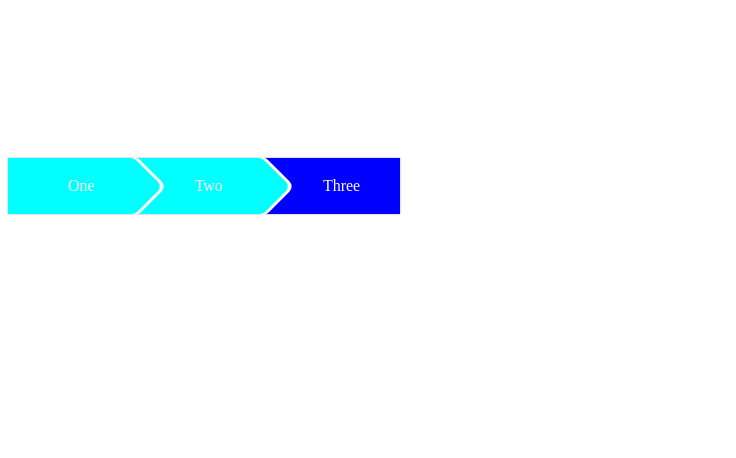
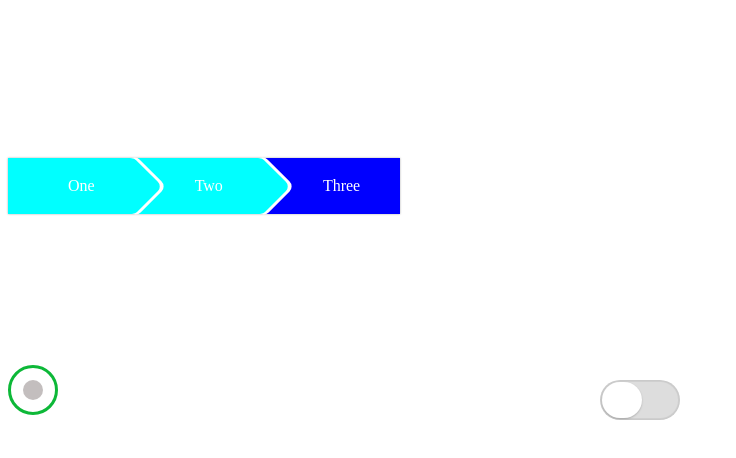
Before and after one commit to vanyalarin/FE14, a plain HTML site: page HTML/task4/index.html in a window 1280 px wide. Shown: the whole page, without its empty margins (0-736 px from the left). Drawn offline with Linux system fonts and the light colour scheme.

Commit message:
task4 second and third tasks

```diff
--- a/HTML/task4/index.html
+++ b/HTML/task4/index.html
@@ -17,7 +17,19 @@
   <!-- _________________________________FIRST-TASK________________________________________-->
 
 
+  <form action="">
+    <input type="radio" name="radio-1" id="radio" class="radio">
+    <label for="radio"></label>
+  </form>
 
+
+  <!-- _________________________________SECOND-TASK________________________________________  -->
+  <div class="toggle">
+    <input type="checkbox" class="check">
+    <b class="b switch"></b>
+    <b class="b track"></b>
+  </div>
+  <!-- _________________________________THIRD-TASK________________________________________ -->
 
 
 </body>
--- a/HTML/task4/style/style.css
+++ b/HTML/task4/style/style.css
@@ -1,9 +1,9 @@
 body{
-  font-family: 'Monda';
+	font-family: 'Monda';
 }
 
 .pointer {
-	display: inline-block;
+    display: inline-block;
 	margin: 150px 0;
 	counter-reset: flag;
 	box-shadow: 0 0 2px #aaa;
@@ -32,9 +32,10 @@ body{
 	background: #00FFFF;
 	box-shadow: 3px 3px 0 1px white;
 	transform: rotate(-45deg) scale(0.73);
-  transition: all 0.5s;
-  border-radius: 15%;
+    transition: all 0.5s;
+    border-radius: 15%;
 }
+
 .pointer a.active:after{
 content: none ;
 }
@@ -45,3 +46,119 @@ content: none ;
 	background: #0000FF;
 }
 /* _________________________________FIRST-TASK_____________________________________ */
+
+
+
+
+
+.radio {
+	position: absolute;
+	opacity: 0;
+ }
+
+.radio + label {
+	cursor: pointer;
+	position: relative;
+	padding: 0 0 0 35px;
+	cursor: pointer;
+ }
+
+.radio + label:before {
+	content: '';
+	position: absolute;
+	top: -3px;
+	left: 0;
+	width: 44px;
+	height: 44px;
+	border: 3px solid rgb(13, 184, 56);
+	border-radius: 50%;
+	background: #FFF;
+ }
+
+.radio + label:after {
+	content: '';
+	position: absolute;
+	top: 12px;
+	left: 15px;
+	width: 20px;
+	height: 20px;
+	border-radius: 50%;
+	background: rgba(160, 153, 153, 0.637);
+
+	transition: .05s;
+ }
+
+.radio:checked + label:after {
+	background:  rgb(13, 184, 56);
+ }
+ /* _________________________________SECOND-TASK________________________________________ */
+
+
+
+ .b {
+	display: block;
+  }
+
+  .toggle {
+	position: absolute;
+	top: 50%;
+	left: 50%;
+	width: 80px;
+	height: 40px;
+	border-radius: 100px;
+	background-color: #ddd;
+	margin: -20px -40px;
+	overflow: hidden;
+	box-shadow: inset 0 0 2px 1px rgba(0,0,0,.05);
+  }
+
+  .check {
+	position: absolute;
+	display: block;
+	cursor: pointer;
+	top: 0;
+	left: 0;
+	width: 100%;
+	height: 100%;
+	opacity: 0;
+	z-index: 6;
+  }
+
+.check:checked ~ .track {
+	box-shadow: inset 0 0 0 20px #4bd863;
+}
+
+.check:checked ~ .switch {
+	right: 2px;
+	left: 38px;
+	transition: .35s cubic-bezier(0.785, 0.135, 0.150, 0.860);
+	transition-property: left, right;
+	transition-delay: .05s, 0s;
+}
+
+.switch {
+    position: absolute;
+    left: 2px;
+    top: 2px;
+    bottom: 2px;
+    right: 38px;
+    background-color: #fff;
+    border-radius: 36px;
+    z-index: 1;
+    transition: .35s cubic-bezier(0.785, 0.135, 0.150, 0.860);
+    transition-property: left, right;
+    transition-delay: 0s, .05s;
+    box-shadow: 0 1px 2px rgba(0,0,0,.2);
+    }
+
+.track {
+    position: absolute;
+    left: 0;
+    top: 0;
+    right: 0;
+    bottom: 0;
+    transition: .35s cubic-bezier(0.785, 0.135, 0.150, 0.860);
+    box-shadow: inset 0 0 0 2px rgba(0,0,0,.05);
+    border-radius: 40px;
+	}
+	/* _________________________________THIRD-TASK________________________________________ */
```
